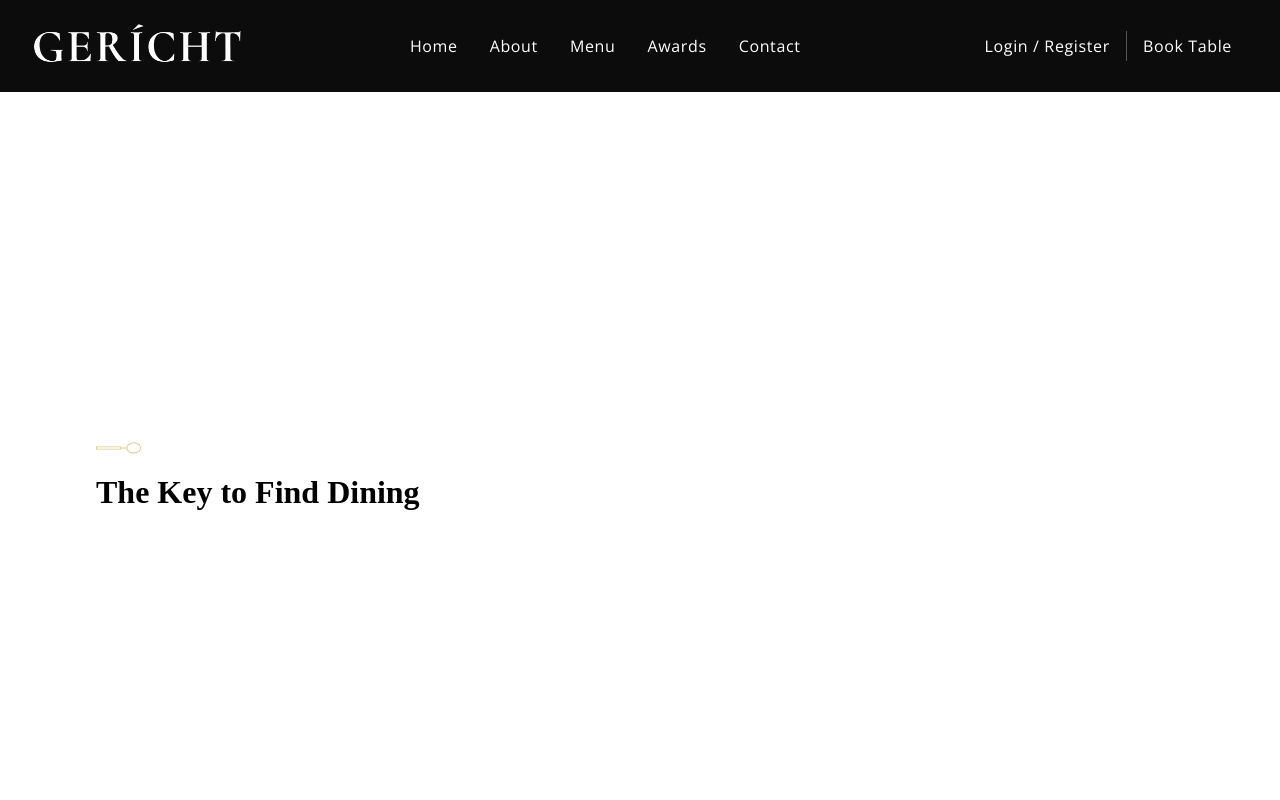
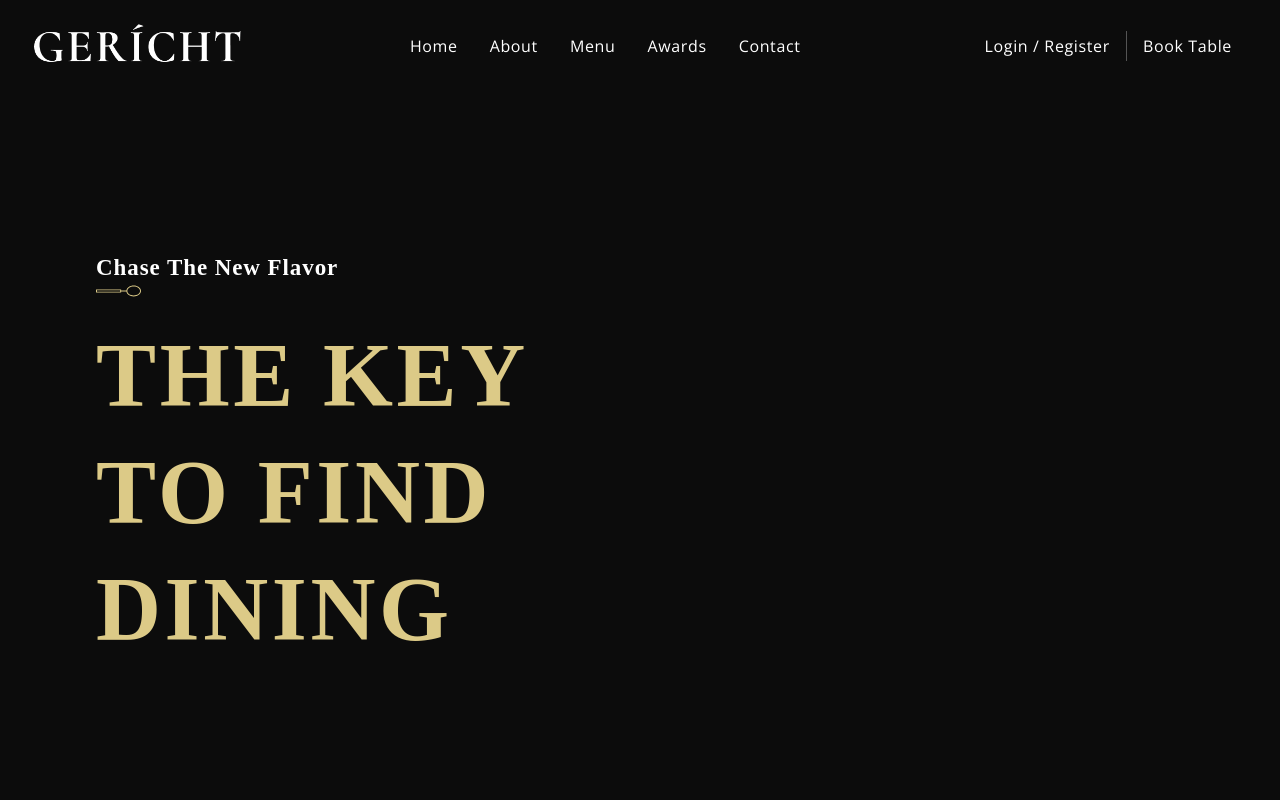
Before and after one commit to Jonghan-park/restaurant-app, a React (Create React App) app: page / in a window 1280 px wide. Shown: the top 800 px of the page. Built offline with nearby package versions, Linux system fonts and the light colour scheme; a web font is replaced by a local one.

Commit message:
Update Header

```diff
--- a/src/components/SubHeading/SubHeading.jsx
+++ b/src/components/SubHeading/SubHeading.jsx
@@ -1,9 +1,9 @@
 import React from 'react';
 import { images } from '../../constants'
 
-const SubHeading = () => (
+const SubHeading = ({title}) => (
   <div style={{ marginBottom: '1rem'}}>
-    <p className='p__cormorant'>TITLE</p>
+    <p className='p__cormorant'>{title}</p>
     <img src={images.spoon} alt="spoon" className='spoon__img' />
   </div>
 );
--- a/src/container/Header/Header.css
+++ b/src/container/Header/Header.css
@@ -0,0 +1,17 @@
+.app__header{
+  background-color: var(--color-black);
+
+}
+
+.app__header-h1{
+  font-family: var(--font-base);
+  color: var(--color-golden);
+  letter-spacing: 0.04em;
+  text-transform:  uppercase;
+  line-height: 117px;
+  font-size: 90px;
+}
+
+.app__header-img{
+  width: 80%;
+}
```
